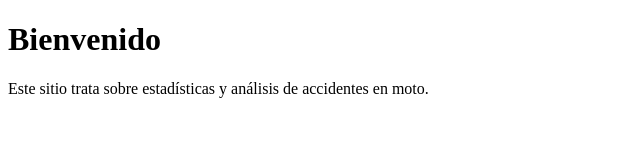
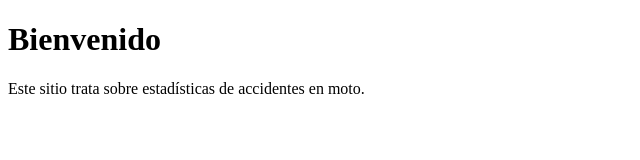
Before and after one commit to natitaa7/accidentes-en-moto, a plain HTML site: page index.html in a window 1280 px wide. Shown: the full height of the page, 0-640 px from the left. Drawn offline with Linux system fonts and the light colour scheme.

Commit message:
Update index.html
Agregué la estructura básica de la página web en index.html

```diff
--- a/index.html
+++ b/index.html
@@ -1,12 +1,11 @@
-
 <!DOCTYPE html>
 <html lang="es">
 <head>
-    <meta charset="UTF-8">
-    <title>Accidentes en Moto</title>
+  <meta charset="UTF-8">
+  <title>Accidentes de motocicleta</title>
 </head>
 <body>
-    <h1>Bienvenido</h1>
-    <p>Este sitio trata sobre estadísticas y análisis de accidentes en moto.</p>
+  <h1>Bienvenido</h1>
+  <p>Este sitio trata sobre estadísticas de accidentes en moto.</p>
 </body>
 </html>
```
